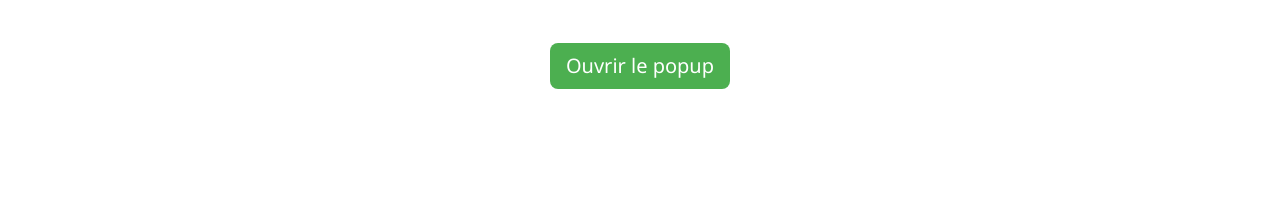
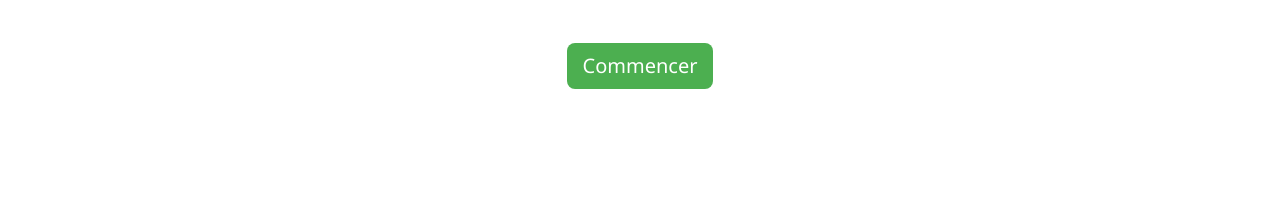
Before and after one commit to Tomigun212/School, a plain HTML site: page index.html in a window 1280 px wide. Shown: the part 235-439 px from the top of the page. Drawn offline with nearby package versions, Linux system fonts and the light colour scheme.

Commit message:
Update index.html

```diff
--- a/index.html
+++ b/index.html
@@ -123,7 +123,7 @@
     <div class="container">
       <h1>Bienvenue sur School Manager</h1>
       <p>Votre espace scolaire personnel — tout-en-un pour vos devoirs, vos cours et votre emploi du temps.</p>
-        <button class="btn btn-main btn-lg text-white" onclick="openPopup()">Ouvrir le popup</button>
+        <button class="btn btn-main btn-lg text-white" onclick="openPopup()">Commencer</button>
          <!-- Contenu du popup -->
   <div id="popup" class="popup">
     <div class="popup-content">
```
